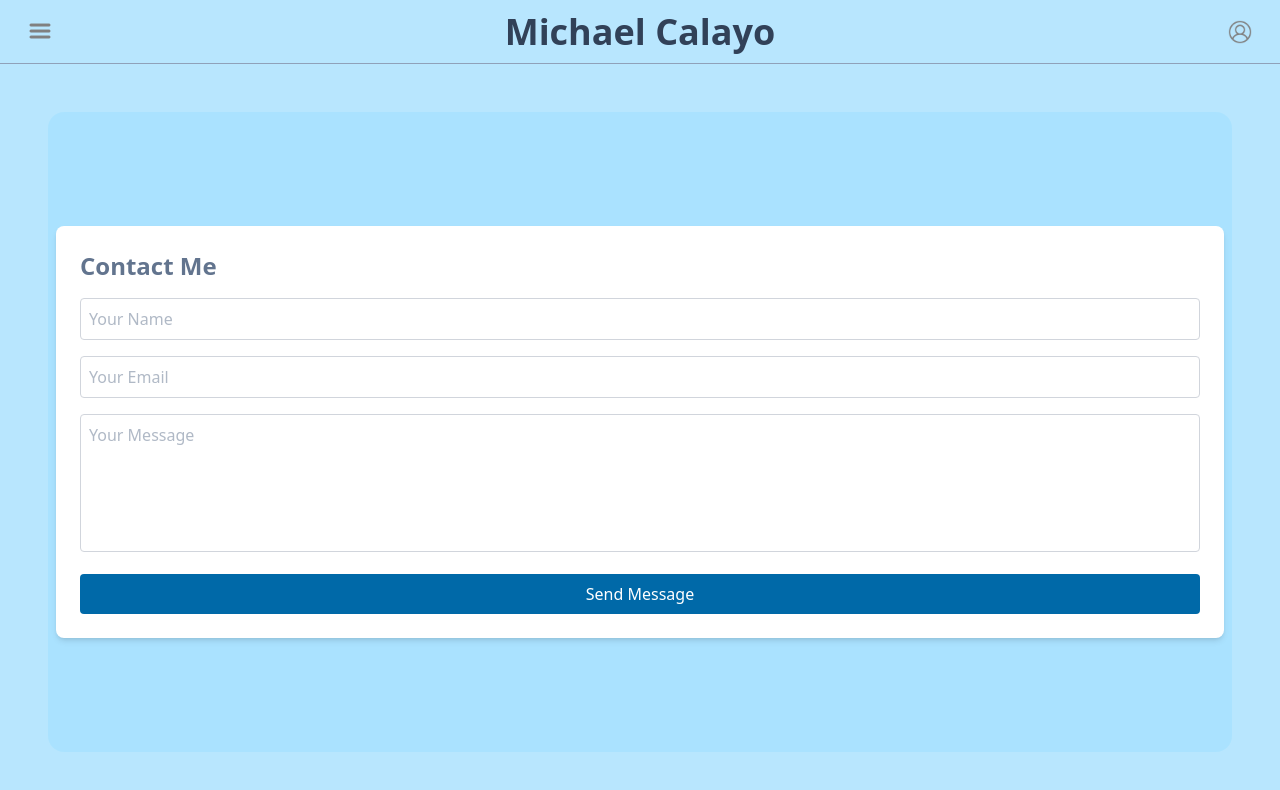
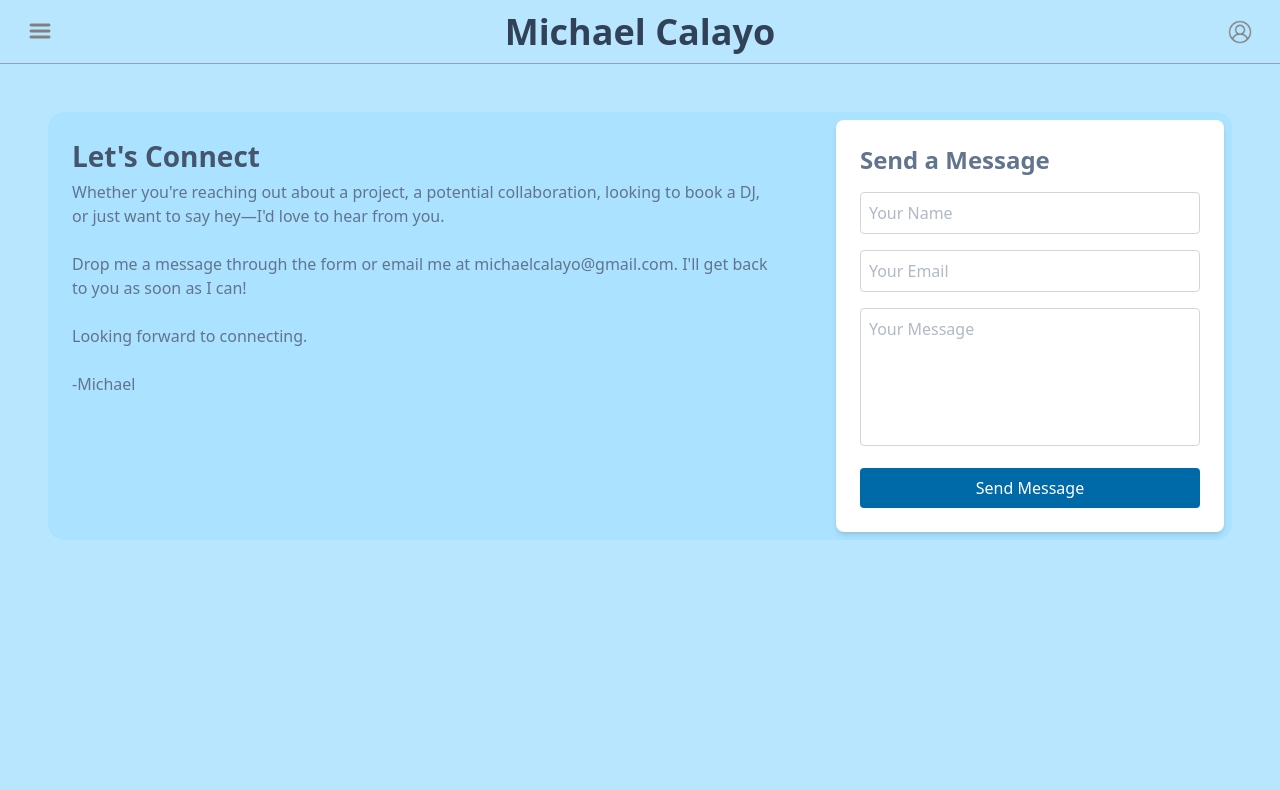
Before and after one commit to mcalayo/mcalayo.github.io, a Next.js app: page /contact in a window 1280 px wide. Shown: the top 790 px of the page. Built offline with nearby package versions, Linux system fonts and the light colour scheme.

Commit message:
Contact page styles

```diff
--- a/app/about/page.tsx
+++ b/app/about/page.tsx
@@ -6,19 +6,19 @@ import Resume from '../components/Resume'
 export default async function Page() {
   return (
     <section className='mid:p-12 flex flex-col gap-4 p-6'>
-      <div className='flex h-[453px] flex-col justify-between gap-12 rounded-2xl bg-sky-300/20 p-2 md:flex-row'>
+      <div className='flex h-[470px] linkedin:h-[453px] flex-col justify-between gap-12 rounded-2xl bg-sky-300/20 p-2 md:flex-row'>
         <div className='flex h-full w-full flex-col overflow-hidden p-4'>
           <div className='mid:text-l flex pb-1 text-sm font-bold text-slate-600'>
             <TypingEffect messages={['Professional Experience']}></TypingEffect>
           </div>
-          <p className="scrollbar flex overflow-auto">
+          <p className="scrollbar overflow-auto">
             {`I am a Full Stack Software Engineer specializing in React, Next.js, TypeScript, and AWS, with a passion for building high-performance, scalable web applications. Focused on creating seamless user experiences and optimizing UI through modern design principles and agile methodologies.`}
-            <br/><br/>
-            {`My experience at CoStar Group includes designing and developing server-side rendered applications with a strong emphasis on SEO optimization and reusable component architecture. I worked on integrating automated testing frameworks like Jest and Cypress, improving website indexing for large-scale content, and leading the development of UI features using Tailwind CSS. I also played a key role in launching new digital experiences, enhancing content accessibility, and optimizing API endpoints for better performance.`}
-            <br/><br/>
+            <br /><br />
+            {`My experience at CoStar Group includes designing and developing server-side rendered applications with a strong emphasis on SEO optimization and reusable component architecture. I worked on integrating automated testing frameworks like Jest and Cypress, improving website indexing for large-scale content, and leading the development of UI features using Tailwind CSS. I also played a key role in launching new digital experiences, enhancing content accessibility, and optimizing API endpoints for better performance.`}`
+            <br /><br />
             {`With an AWS Cloud Practitioner certification, I have expertise in API development, cloud technologies, and CI/CD pipelines. I am passionate about building intuitive, efficient, and scalable applications that enhance user engagement and business impact.`}
-            <br/><br/>
-            {`Let's connect and create something amazing together!`}
+            <br /><br />
+            {`Let's `}<a className='text-blue-500 underline' href='/contact'>connect</a> {`and create something amazing together!`}
           </p>
         </div>
 
--- a/app/contact/page.tsx
+++ b/app/contact/page.tsx
@@ -1,12 +1,28 @@
 
 import React from "react";
+import TypingEffect from "../components/ReactTyping";
 
 export default async function Page() {
   return (
-    <section className='p-12'>
-      <div className="flex justify-center items-center h-[calc(100vh-160px)] bg-sky-300/20 rounded-2xl p-2">
-        <form className="bg-white p-6 rounded-lg shadow-md w-full">
-          <h2 className="text-2xl font-bold mb-4">Contact Me</h2>
+    <section className='mid:p-12 flex flex-col gap-4 p-6'>
+      <div className='flex h-[428px] flex-col justify-between gap-12 rounded-2xl bg-sky-300/20 p-2 md:flex-row'>
+        <div className='flex h-full w-full flex-col overflow-hidden p-4'>
+          <div className='mid:text-l flex pb-1 text-sm font-bold text-slate-600'>
+            <TypingEffect messages={[`Let's Connect`]}></TypingEffect>
+          </div>
+          <p className="scrollbar overflow-auto">
+          {`Whether you're reaching out about a project, a potential collaboration, looking to book a DJ, or just want to say hey—I'd love to hear from you.`}
+          <br/><br/>
+          {`Drop me a message through the form or email me at michaelcalayo@gmail.com. I'll get back to you as soon as I can!`}
+          <br/><br/>
+          {`Looking forward to connecting.`}
+          <br/><br/>
+          {`-Michael`}
+          </p>
+        </div>
+
+        <form className="bg-white p-6 rounded-lg shadow-md mid:w-[600px] w-full h-[412px] mid:block hidden">
+            <h2 className="text-2xl font-bold mb-4">Send a Message</h2>
             <input
               type="text"
               name="name"
@@ -37,6 +53,37 @@ export default async function Page() {
             </button>
           </form>
       </div>
+      <form className="bg-white p-6 rounded-lg shadow-md mid:w-[600px] w-full h-[412px] mid:hidden block">
+            <h2 className="text-2xl font-bold mb-4">Send a Message</h2>
+            <input
+              type="text"
+              name="name"
+              placeholder="Your Name"
+              required
+              className="w-full p-2 border border-gray-300 rounded mb-4"
+            />
+            <input
+              type="email"
+              name="email"
+              placeholder="Your Email"
+              required
+              className="w-full p-2 border border-gray-300 rounded mb-4"
+            />
+            <textarea
+              name="message"
+              rows={5}
+              placeholder="Your Message"
+              required
+              className="w-full p-2 border border-gray-300 rounded mb-4 resize-none"
+              maxLength={250}
+            ></textarea>
+            <button
+              type="submit"
+              className="w-full bg-sky-700 text-white p-2 rounded hover:bg-sky-800 hover:cursor-pointer"
+            >
+              Send Message
+            </button>
+          </form>
 
     </section>
   )
--- a/app/globals.css
+++ b/app/globals.css
@@ -7,6 +7,7 @@
     --breakpoint-spotify-small: 354px;
     --breakpoint-linkedin-lg: 1177px;
     --breakpoint-title-md: 511px;
+    --breakpoint-linkedin: 1177px;
 }
 
 @layer utilities {
```
Lines whose indentation alone changed are shown as unchanged.
